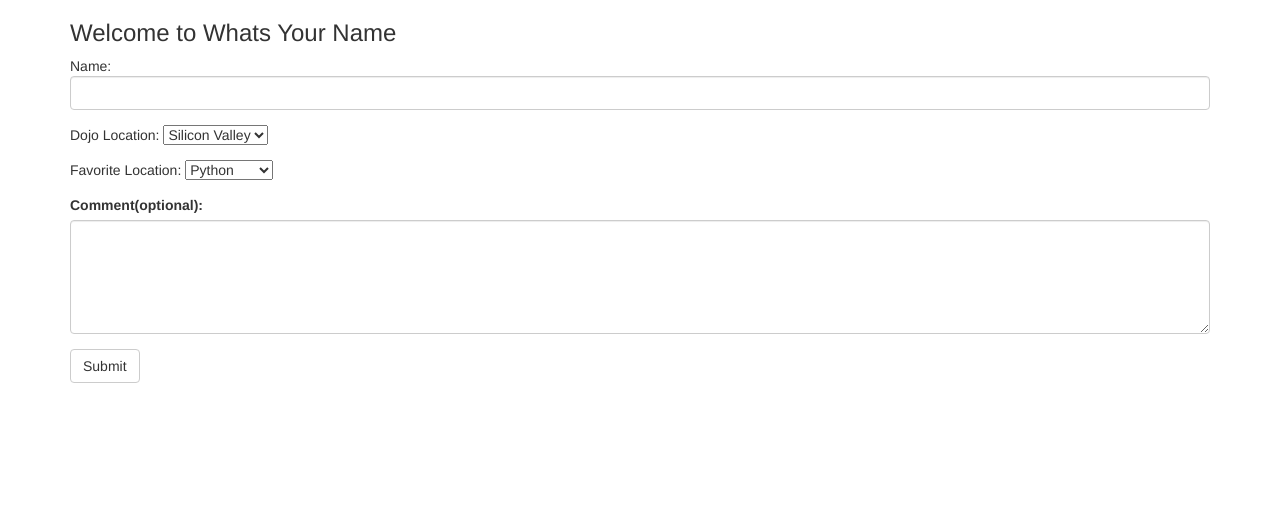
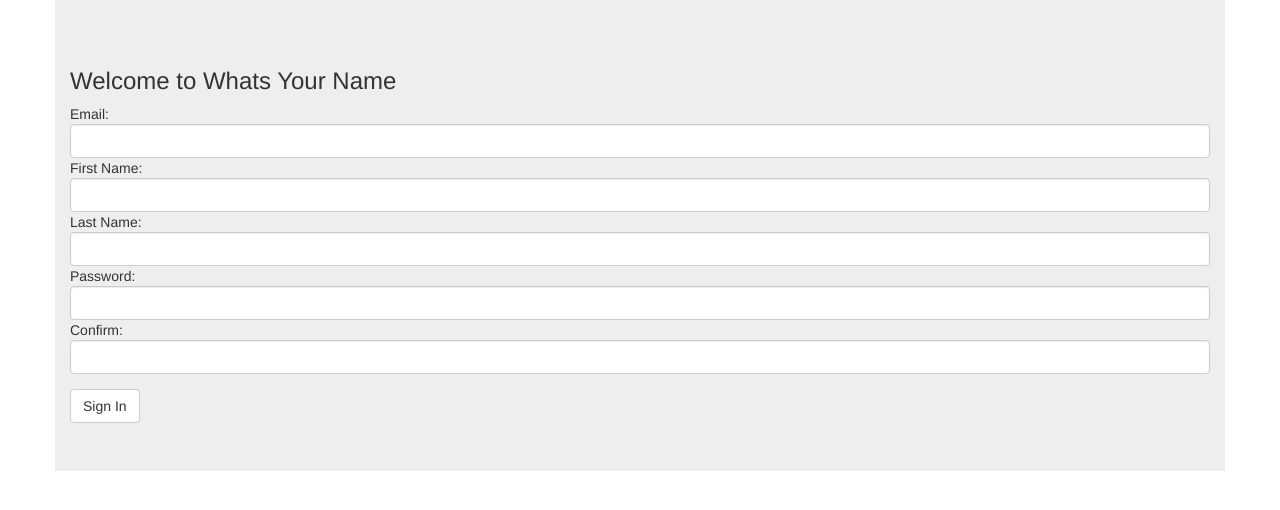
Before and after one commit to sethsdo/Dojo_Survey, a Flask app: page / in a window 1280 px wide. Shown: the top 510 px of the page. Run offline with Flask 2, Linux system fonts and the light colour scheme; some libraries are stand-ins or nearby versions.

Commit message:
registration template

```diff
--- a/server.py
+++ b/server.py
@@ -1,6 +1,9 @@
 from flask import Flask, render_template, request, redirect,session, flash
+import re
 app = Flask(__name__)
 app.secret_key = 'ThisIsSecret'
+
+r = re.compile(r'[a-zA-Z]+')
 
 dev = True
 
@@ -10,33 +13,32 @@ def my_portfolio():
 
 @app.route('/process', methods=['POST'])
 def create_info():
-    # print "Got user info"
-    # print request.form['name']
-    # print request.form['location']
-    # print request.form['language']
-    # print request.form['comment']
-
-    if len(request.form['name']) < 1:
-        flash("Name cannot be empty!")
-    if len(request.form['comment']) < 1 or len(request.form['comment']) > 120:
-        print "Hello"
-        flash("Comment must be more then 0 and less then 120 characters!")
-    else:
-        session['name'] = request.form['name']
-        session['location'] = request.form['location']
-        session['language'] = request.form['language']
-        session['comment'] = request.form['comment']
-        return redirect('/about')
-    return redirect('/')
+    for key in request.form.keys():
+        print request.form[key]
+        if len(request.form[key]) < 1:
+            flash("All fields are required")
+        elif not request.form['first_name'].isalpha():
+            flash("Invalid  first name!")
+        elif not request.form['last_name'].isalpha():
+            print "ture"
+            flash("Invalid Last Name!")
+        elif len(request.form['password']) < 9:
+            flash("Password must be more then 8 char!")
+        elif request.form['confirm_password'] != request.form['password']:
+            flash("Passwords do not match!")
+        else:
+            session['email'] = request.form['email']
+            session['first_name'] = request.form['first_name']
+            session['last_name'] = request.form['last_name']
+            session['password'] = request.form['password']
+            session['confirm_password'] = request.form['confirm_password']
+            return redirect('/about')
+        return redirect('/')
 
 @app.route('/about')
 def show_user():
-    # print "Got user info"
-    # print session['name']
-    # print session['location']
-    # print session['language']
-    # print session['comment']
-    return render_template('about.html', name=session['name'], location=session['location'], language=session['language'], comment=session['comment'])
+    print "Show user"
+    return render_template('about.html', email=session['email'], first_name=session['first_name'], last_name=session['last_name'], password=session['password'])
 
 @app.route('/back', methods=['GET'])
 def back():
--- a/templates/index.html
+++ b/templates/index.html
@@ -11,55 +11,26 @@
     <script src="https://maxcdn.bootstrapcdn.com/bootstrap/3.3.7/js/bootstrap.min.js"></script>
     <!-- linking a javascript file -->
     <!-- <script type="text/javascript" src="{{ url_for('static', filename='js/my_script.js') }}"></script> -->
-    <style>
-        .red{
-            color: red;
-        }
-    </style>
 </head>
-
     <body>
-        <div class="container">
+        <div class="container jumbotron">
             <h3>Welcome to Whats Your Name</h3>
-            <!-- <form action='' method='post'>
-                Name: <input type='text' name='name'>
-                <input type="submit" style="display: none" />
-            </form> -->
             {% with messages = get_flashed_messages() %}
                 {% if messages %}
                     {% for message in messages %}
-                        <p class="red">{{message}}</p>
+                        <p class="alert alert-danger fade in">{{message}}</p>
                     {% endfor %}
                 {% endif %}
             {% endwith %}
             <form action='/process' method='post'>
                 <div class="form-group">
-                    Name: <input type='text' class="form-control" id="name" name='name'>
+                    Email: <input type='text' class="form-control" id="email" name="email">
+                    First Name: <input type='text' class="form-control" id="first_name" name="first_name">
+                    Last Name: <input type='text' class="form-control" id="last_name" name="last_name">
+                    Password: <input type='text' class="form-control" id="password" name="password">
+                    Confirm: <input type='text' class="form-control" id="confirm_password" name="confirm_password">
                 </div>
-                <div class="form-group">
-                     Dojo Location:
-                     <select name="location">
-                        <option value="SL">Silicon Valley</option>
-                        <option value="Sea">Seattle</option>
-                        <option value="LA">Los Angeles</option>
-                        <option value="dc">D.C</option>
-                     </select>
-                </div>
-                <div class="form-group">
-                    Favorite Location:
-                    <select name="language">
-                        <option value="Python">Python</option>
-                        <option value="Java">Java</option>
-                        <option value="JavaScript">JavaScript</option>
-                        <option value="Go">Go</option>
-                    </select>
-                </div>
-                <div class="form-group">
-                    <label for="comment">Comment(optional):</label>
-                    <textarea class="form-control" name="comment" rows="5" id="comment"></textarea>
-                </div>
-                <button type="submit" class="btn btn-default">Submit</button>
+                <button type="submit" class="btn btn-default">Sign In</button>
             </form>
     </body>
-
 </html>
```
Also changed, not shown: templates/about.html (+10 -6 lines).
